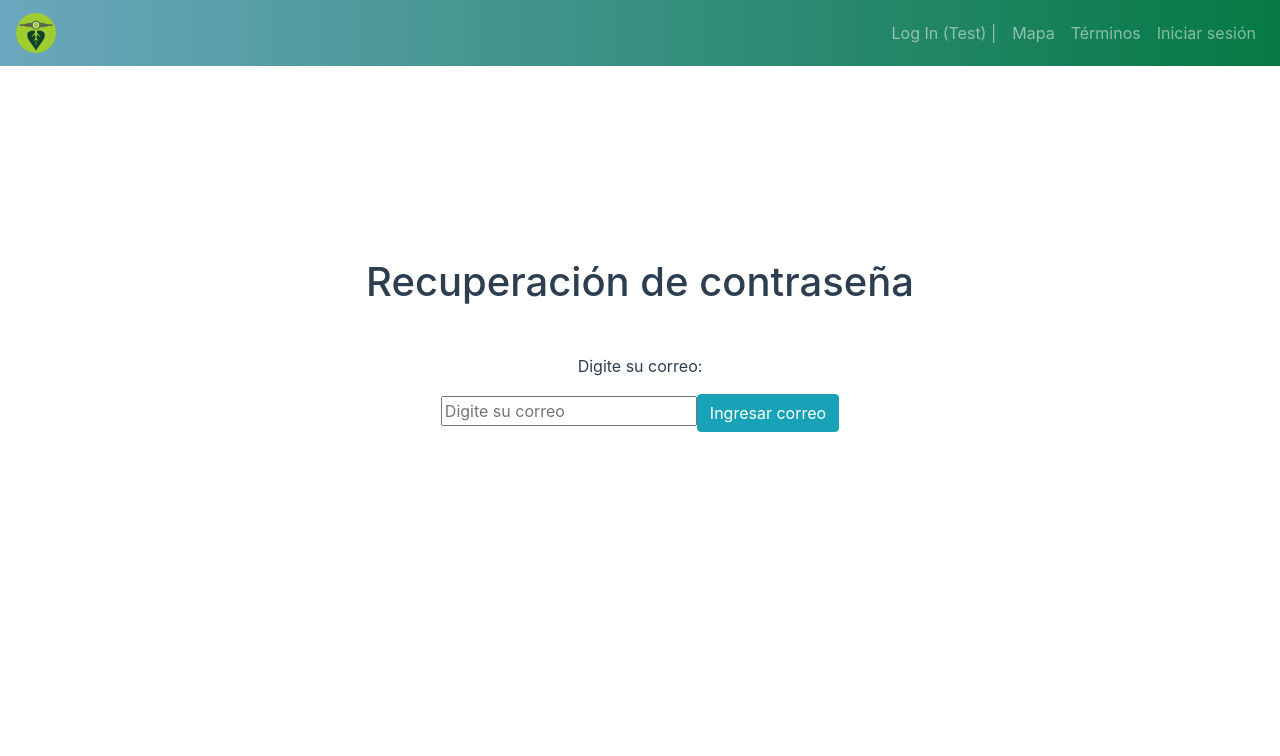
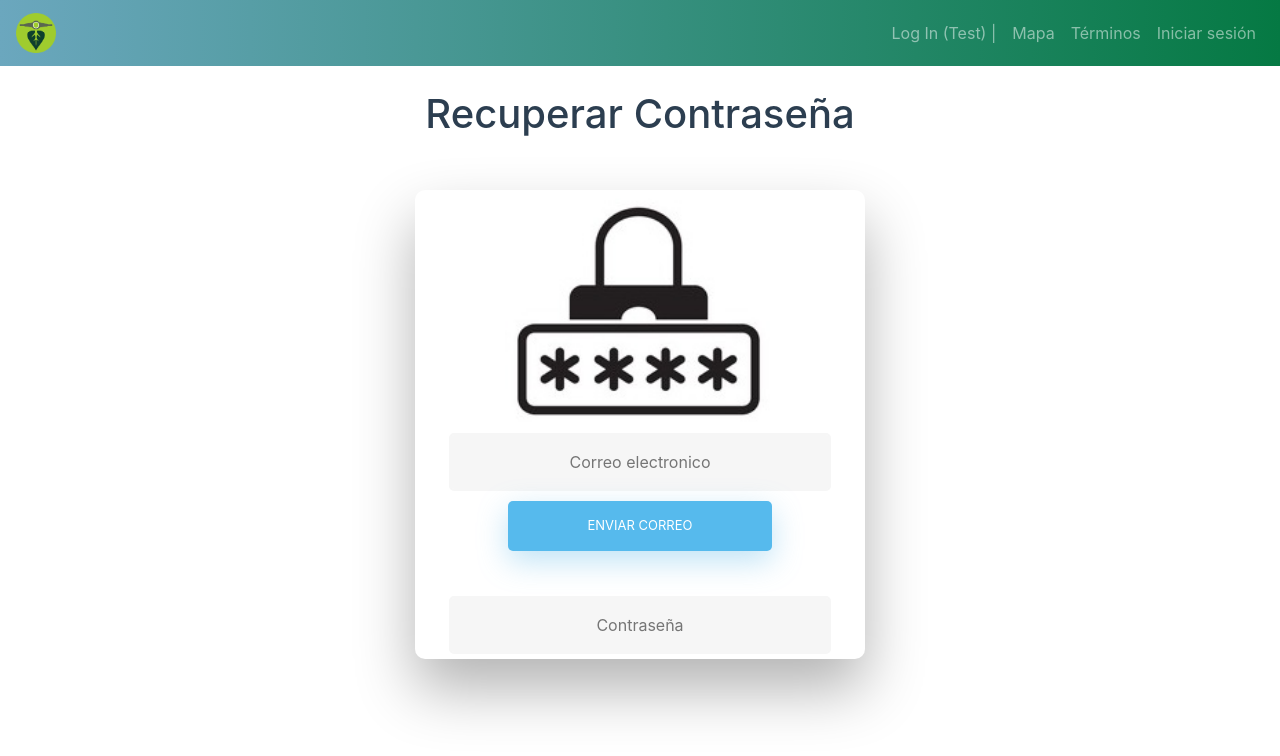
Before and after one commit to Eco-transport/Front, a Vue app in the folder Ecotransport/: page /olvpass in a window 1280 px wide. Shown: the top 756 px of the page. Built offline with nearby package versions, Linux system fonts and the light colour scheme.

Commit message:
Implementación parcial de recuperación de contraseña

```diff
--- a/Ecotransport/src/views/OlvPass.vue
+++ b/Ecotransport/src/views/OlvPass.vue
@@ -1,28 +1,43 @@
 <template>
-  <div>
+    <div>
     <Header></Header>
-    <div class="padre">
-      <div class="hijo">
-        <h1>Recuperación de contraseña<br /></h1>
-        <p><br /></p>
-        <div>
-          <p v-show="hideEmail">Digite su correo:</p>
-          <input v-show="hideEmail" v-model="email" placeholder="Digite su correo">
-          <button class="btn btn-info" v-show="hideEmail" v-on:click="enviarCorreo">Ingresar correo</button>
-          <p v-show="alertaEmailInvalido">CORREO ELECTRONICO NO VÁLIDO</p>
+    <br />
+    <h1>Recuperar Contraseña</h1>
+    <br />
+    <div class="wrapper fadeInDown">
+      <div id="formContent">
+        <!-- Tabs Titles -->
+
+        <!-- Icon -->
+        <div class="fadeIn first">
+          <img src="../assets/ForgotPassword.jpg" id="icon" alt="ForgotPassword" />
         </div>
-        <div>
-          <p v-show="hideAnswer">Responda la pregunta: "{{ pregunta }}"</p>
-          <input v-show="hideAnswer" v-model="respuesta" placeholder="Digite su respuesta">
-          <button class="btn btn-info" v-show="hideAnswer" v-on:click="enviarRespuesta">Ingresar respuesta</button>
-          <p v-show="alertaRespuestaInvalida">RESPUESTA NO VÁLIDA</p>
-        </div>
-        <div>
-          <p v-show="hideCambioPassword">Digite su nueva contraseña:</p>
-          <input v-show="hideCambioPassword" v-model="nuevaPassword" placeholder="Digite su contraseña">
-          <button class="btn btn-info" v-show="hideCambioPassword" v-on:click="cambiarPassword">Cambiar contraseña</button>
-          <p v-show="alertaPasswordInvalido">CONTRASEÑA NO VÁLIDA</p>
-          <p v-show="mensajePasswordCambiada">LA CONTRASEÑA HA SIDO CAMBIADA</p>
+
+        <!-- ForgotPassword Form -->
+        <form v-on:submit.prevent="forgotPassword">
+          <input
+            type="text"
+            id="forgotPassword"
+            class="fadeIn second"
+            name="forgotPassword"
+            placeholder="Correo electronico"
+            v-model="usuario"
+          />
+          <input type="submit" class="fadeIn third" value="Enviar Correo" v-on:click="enviarCorreo" v-if="hideBottomEnviarCorreo"/>
+          <p v-if="hidePregunta">Responda la siguiente pregunta:</p>
+          <p v-if="hidePregunta">{{pregunta}}</p>
+          <input
+            type="password"
+            id="password"
+            class="fadeIn third"
+            name="login"
+            placeholder="Contraseña"
+            v-model="password"
+          />
+          <br />
+        </form>
+        <div class="alert alert-danger" role="alert" v-if="error">
+          {{ error_msg }}
         </div>
       </div>
     </div>
@@ -36,78 +51,337 @@ export default {
   components: {
     Header//, Footer
   },
-  data() {
+  data: function () {
     return {
-      email: "",
+      usuario: "",
+      password: "",
+      error: false,
+      error_msg: "",
       pregunta: "",
-      respuesta: "",
-      hideAnswer: false,
-      hideEmail: true,
-      hideCambioPassword: false,
-      alertaEmailInvalido: false,
-      alertaRespuestaInvalida: false,
-      alertaPasswordInvalido: false,
-      mensajePasswordCambiada: false,
-      emailValido: true,  //Se inicializa en true para efectos de prueba
-      respuestaCorrecta: true,    //Se deja como true para efectos de prueba
-      passwordCambiada: true,
-      nuevaPassword: ""
-    }
-
+      hidePregunta: false,
+      hideBottomEnviarCorreo: true,
+    };
   },
   methods: {
-    enviarCorreo: function (event) {
-      //Enviar correo para verificación, guardar en "emailValido"
-      if(this.emailValido !== "") {
-        this.hideAnswer = true;
-        this.hideEmail = false;
-        //Se solicita la pregunta de seguridad asociada al correo valido, la respuesta se guarda en "pregunta"
-        this.pregunta = "¿Qúe edad tienes?";    //Pregunta para efectos de prueba
-      } else {
-        this.hideAnswer = false;
-        this.alertaEmailInvalido = true;
-      }
+    enviarCorreo() {
+      this.hideBottomEnviarCorreo = false;
+      let json = {
+        usuario: this.usuario,
+      };
+      axios.post("http://localhost:8080/API/usuario/securityQuestion", json).then((result) => {
+        pregunta = result.data.pregunta;
+      });
+      this.hidePregunta = true;
     },
-    enviarRespuesta: function (event) {
-      if (this.respuesta !== ""){
-        this.hideAnswer = false;
-        //Enviar respuesta para la validación, el valor de la consulta de respuest se guardará en "respuestaCorrecta"
-        if (this.respuestaCorrecta === true){
-          this.hideCambioPassword = true;
-        } else {
-          this.hideCambioPassword = false;
-        }
-      } else {
-        this.alertaRespuestaInvalida = true;
-      }
-    },
-    cambiarPassword: function (event) {
-      if(this.nuevaPassword !== "") {
-        //Enviar password a base de datos y esperar boolean de confirmación
-        if(this.passwordCambiada===true){
-          this.mensajePasswordCambiada = true;
-        }
-      }else{
-        this.alertaPasswordInvalido = true;
-      }
-    }
-  }
+  },
 }
 </script>
 
-<style>
-  .padre {
-    padding: 5% 0;
+<style scoped>
+html {
+  background-color: #56baed;
+}
+
+body {
+  font-family: "Poppins", sans-serif;
+  height: 100vh;
+}
+
+a {
+  color: #92badd;
+  display: inline-block;
+  text-decoration: none;
+  font-weight: 400;
+}
+
+h2 {
+  text-align: center;
+  font-size: 16px;
+  font-weight: 600;
+  text-transform: uppercase;
+  display: inline-block;
+  margin: 40px 8px 10px 8px;
+  color: #cccccc;
+}
+
+/* STRUCTURE */
+
+.wrapper {
+  display: flex;
+  align-items: center;
+  flex-direction: column;
+  justify-content: center;
+  width: 100%;
+  min-height: 100%;
+  padding: 20px;
+}
+
+#formContent {
+  -webkit-border-radius: 10px 10px 10px 10px;
+  border-radius: 10px 10px 10px 10px;
+  background: #fff;
+  padding: 30px;
+  width: 90%;
+  max-width: 450px;
+  position: relative;
+  padding: 0px;
+  -webkit-box-shadow: 0 30px 60px 0 rgba(0, 0, 0, 0.3);
+  box-shadow: 0 30px 60px 0 rgba(0, 0, 0, 0.3);
+  text-align: center;
+}
+
+#formFooter {
+  background-color: #f6f6f6;
+  border-top: 1px solid #dce8f1;
+  padding: 25px;
+  text-align: center;
+  -webkit-border-radius: 0 0 10px 10px;
+  border-radius: 0 0 10px 10px;
+}
+
+/* TABS */
+
+h2.inactive {
+  color: #cccccc;
+}
+
+h2.active {
+  color: #0d0d0d;
+  border-bottom: 2px solid #5fbae9;
+}
+
+/* FORM TYPOGRAPHY*/
+
+input[type="button"],
+input[type="submit"],
+input[type="reset"] {
+  background-color: #56baed;
+  border: none;
+  color: white;
+  padding: 15px 80px;
+  text-align: center;
+  text-decoration: none;
+  display: inline-block;
+  text-transform: uppercase;
+  font-size: 13px;
+  -webkit-box-shadow: 0 10px 30px 0 rgba(95, 186, 233, 0.4);
+  box-shadow: 0 10px 30px 0 rgba(95, 186, 233, 0.4);
+  -webkit-border-radius: 5px 5px 5px 5px;
+  border-radius: 5px 5px 5px 5px;
+  margin: 5px 20px 40px 20px;
+  -webkit-transition: all 0.3s ease-in-out;
+  -moz-transition: all 0.3s ease-in-out;
+  -ms-transition: all 0.3s ease-in-out;
+  -o-transition: all 0.3s ease-in-out;
+  transition: all 0.3s ease-in-out;
+}
+
+input[type="button"]:hover,
+input[type="submit"]:hover,
+input[type="reset"]:hover {
+  background-color: #39ace7;
+}
+
+input[type="button"]:active,
+input[type="submit"]:active,
+input[type="reset"]:active {
+  -moz-transform: scale(0.95);
+  -webkit-transform: scale(0.95);
+  -o-transform: scale(0.95);
+  -ms-transform: scale(0.95);
+  transform: scale(0.95);
+}
+
+input[type="text"] {
+  background-color: #f6f6f6;
+  border: none;
+  color: #0d0d0d;
+  padding: 15px 32px;
+  text-align: center;
+  text-decoration: none;
+  display: inline-block;
+  font-size: 16px;
+  margin: 5px;
+  width: 85%;
+  border: 2px solid #f6f6f6;
+  -webkit-transition: all 0.5s ease-in-out;
+  -moz-transition: all 0.5s ease-in-out;
+  -ms-transition: all 0.5s ease-in-out;
+  -o-transition: all 0.5s ease-in-out;
+  transition: all 0.5s ease-in-out;
+  -webkit-border-radius: 5px 5px 5px 5px;
+  border-radius: 5px 5px 5px 5px;
+}
+
+input[type="text"]:focus {
+  background-color: #fff;
+  border-bottom: 2px solid #5fbae9;
+}
+
+input[type="text"]:placeholder {
+  color: #cccccc;
+}
+
+input[type="password"] {
+  background-color: #f6f6f6;
+  border: none;
+  color: #0d0d0d;
+  padding: 15px 32px;
+  text-align: center;
+  text-decoration: none;
+  display: inline-block;
+  font-size: 16px;
+  margin: 5px;
+  width: 85%;
+  border: 2px solid #f6f6f6;
+  -webkit-transition: all 0.5s ease-in-out;
+  -moz-transition: all 0.5s ease-in-out;
+  -ms-transition: all 0.5s ease-in-out;
+  -o-transition: all 0.5s ease-in-out;
+  transition: all 0.5s ease-in-out;
+  -webkit-border-radius: 5px 5px 5px 5px;
+  border-radius: 5px 5px 5px 5px;
+}
+
+input[type="password"]:focus {
+  background-color: #fff;
+  border-bottom: 2px solid #5fbae9;
+}
+
+input[type="password"]:placeholder {
+  color: #cccccc;
+}
+
+/* ANIMATIONS */
+
+/* Simple CSS3 Fade-in-down Animation */
+.fadeInDown {
+  -webkit-animation-name: fadeInDown;
+  animation-name: fadeInDown;
+  -webkit-animation-duration: 1s;
+  animation-duration: 1s;
+  -webkit-animation-fill-mode: both;
+  animation-fill-mode: both;
+}
+
+@-webkit-keyframes fadeInDown {
+  0% {
+    opacity: 0;
+    -webkit-transform: translate3d(0, -100%, 0);
+    transform: translate3d(0, -100%, 0);
   }
-  .hijo {
-    padding: 10% 0;
+  100% {
+    opacity: 1;
+    -webkit-transform: none;
+    transform: none;
   }
-  .form-label {
-    margin-top: 2rem;
-    color: black;
-    margin-bottom: 0.5rem;
-  &:first-of-type {
-     margin-top: 0rem;
-   }
+}
+
+@keyframes fadeInDown {
+  0% {
+    opacity: 0;
+    -webkit-transform: translate3d(0, -100%, 0);
+    transform: translate3d(0, -100%, 0);
   }
+  100% {
+    opacity: 1;
+    -webkit-transform: none;
+    transform: none;
+  }
+}
+
+/* Simple CSS3 Fade-in Animation */
+@-webkit-keyframes fadeIn {
+  from {
+    opacity: 0;
+  }
+  to {
+    opacity: 1;
+  }
+}
+@-moz-keyframes fadeIn {
+  from {
+    opacity: 0;
+  }
+  to {
+    opacity: 1;
+  }
+}
+@keyframes fadeIn {
+  from {
+    opacity: 0;
+  }
+  to {
+    opacity: 1;
+  }
+}
+
+.fadeIn {
+  opacity: 0;
+  -webkit-animation: fadeIn ease-in 1;
+  -moz-animation: fadeIn ease-in 1;
+  animation: fadeIn ease-in 1;
+
+  -webkit-animation-fill-mode: forwards;
+  -moz-animation-fill-mode: forwards;
+  animation-fill-mode: forwards;
+
+  -webkit-animation-duration: 1s;
+  -moz-animation-duration: 1s;
+  animation-duration: 1s;
+}
+
+.fadeIn.first {
+  -webkit-animation-delay: 0.4s;
+  -moz-animation-delay: 0.4s;
+  animation-delay: 0.4s;
+}
+
+.fadeIn.second {
+  -webkit-animation-delay: 0.6s;
+  -moz-animation-delay: 0.6s;
+  animation-delay: 0.6s;
+}
+
+.fadeIn.third {
+  -webkit-animation-delay: 0.8s;
+  -moz-animation-delay: 0.8s;
+  animation-delay: 0.8s;
+}
+
+.fadeIn.fourth {
+  -webkit-animation-delay: 1s;
+  -moz-animation-delay: 1s;
+  animation-delay: 1s;
+}
+
+/* Simple CSS3 Fade-in Animation */
+.underlineHover:after {
+  display: block;
+  left: 0;
+  bottom: -10px;
+  width: 0;
+  height: 2px;
+  background-color: #56baed;
+  content: "";
+  transition: width 0.2s;
+}
+
+.underlineHover:hover {
+  color: #0d0d0d;
+}
+
+.underlineHover:hover:after {
+  width: 100%;
+}
+
+/* OTHERS */
+
+*:focus {
+  outline: none;
+}
+
+#icon {
+  width: 60%;
+}
 </style>
```
Also changed, not shown: Ecotransport/src/assets/ForgotPassword.jpg (added), 1 other file (tests, documents, lock files or other folders).
